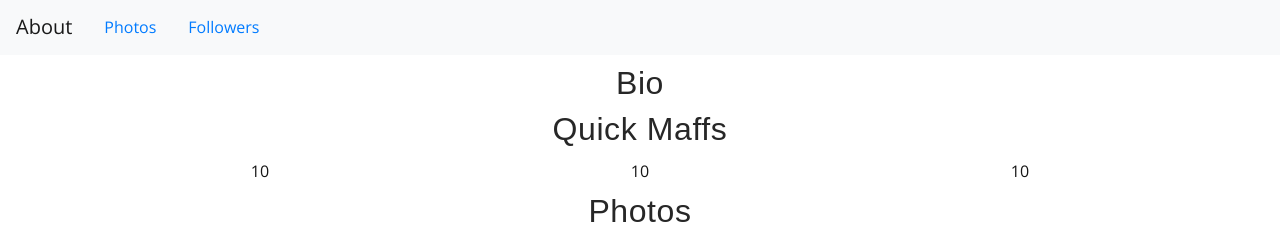
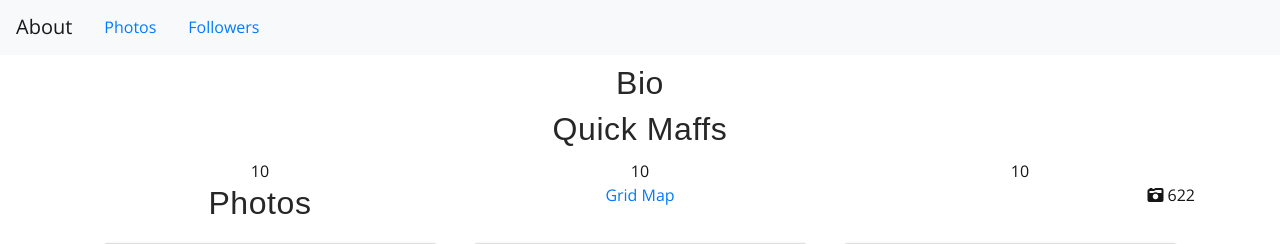
Before and after one commit to T620/globe, a Flask app: page /user/profile/ in a window 1280 px wide. Shown: the part 207-451 px from the top of the page. Run offline with Flask 2, Linux system fonts and the light colour scheme; a user stored in the database is signed in; data comes from the database, SQL or seed files in the repository; parts of the project's set-up code (start-up, migrations or seed data) failed here and were passed over; some libraries are stand-ins or nearby versions; some web fonts are replaced.

Commit message:
fixed photos grid, added profile header on collapse, minor tweaks

```diff
--- a/globe/templates/user/profile.html
+++ b/globe/templates/user/profile.html
@@ -1,6 +1,6 @@
 {% extends 'base.html' %}
 {% block content %}
-
+<body data-spy="scroll" data-target=".profile-header-collapse" data-offset="50">
 <section>
 	<div class="profile-header">
 		<div class="row">
@@ -15,8 +15,12 @@
 			</div>
 		</div>
 	</div>
+	<div class="profile-header-collapse">
+		<img class="profile-header-img" src="{{url_for('static', filename='img/default_profile.jpg')}}" width="75px" height="75px">
+		<h3>Joe Bloggs</h3>
+	</div>
 	<div class="profile-sub-nav">
-		<nav class="navbar navbar-expand-lg navbar-light bg-light">
+		<nav class="navbar navbar-expand-lg navbar-light bg-light fixed-top sticky-top">
 			<a class="navbar-brand" href="/">About</a>
 			<a class="nav-item nav-link" href="/explore/">Photos</a>
 			<a class="nav-item nav-link" href="/explore/">Followers</a>
@@ -41,31 +45,93 @@
 			</div>
 		</div>
 		<div class="profile-main_gallery">
-			<h2 class="section-heading">Photos</h2>
-			<div class="row">
+			<div class="row ma-1">
+				<div class="col text-left">
+					<h2 class="section-heading gallery-nav">Photos</h2>
+				</div>
+				<div class="col text-center">
+					<div class="photos-toggle gallery-nav inline">
+						<a href="#0" class="active">Grid</a>
+
+						<span class="seperator"></span>
+
+						<a href="#0" class="">Map</a>
+					</div>
+				</div>
+				<div class="col text-right">
+					<div class="stat gallery-nav">
+						<i class="fa fa-camera-retro"></i> 622
+					</div>
+				</div>
+			</div>
+			<div class="row no-gutters">
 				<div class="col-xs-12 col-sm-4">
-            		<div class="card">
+            		<div class="card gallery">
+              			<img src="{{url_for('static', filename='img/default_profile.jpg')}}" alt="Card image cap" width="100%" height="250px">
+            		</div>
+				</div>
+				<div class="col-xs-12 col-sm-4">
+            			<div class="card gallery">
               				<img src="{{url_for('static', filename='img/default_profile.jpg')}}" alt="Card image cap" width="100%" height="250px">
-              				<p class="card-text">Label</p>
             			</div>
 					</div>
-					<div class="col-xs-12 col-sm-4">
-            			<div class="card">
+				<div class="col-xs-12 col-sm-4">
+            			<div class="card gallery">
               				<img src="{{url_for('static', filename='img/default_profile.jpg')}}" alt="Card image cap" width="100%" height="250px">
               				<p class="card-text"></p>
             			</div>
 					</div>
-					<div class="col-xs-12 col-sm-4">
-            			<div class="card">
-              				<img src="{{url_for('static', filename='img/default_profile.jpg')}}" alt="Card image cap" width="100%" height="250px">
+			</div>
+
+			<div class="row no-gutters">
+				<div class="col-xs-12 col-sm-4">
+            			<div class="card gallery">
+              				<img src="/static/img/default_profile.jpg" alt="Card image cap" width="100%" height="250px">
               				<p class="card-text"></p>
             			</div>
 					</div>
+				<div class="col-xs-12 col-sm-4">
+            			<div class="card gallery">
+              				<img src="/static/img/default_profile.jpg" alt="Card image cap" width="100%" height="250px">
+              				<p class="card-text"></p>
+            			</div>
+					</div>
+				<div class="col-xs-12 col-sm-4">
+            		<div class="card gallery">
+              				<img src="/static/img/default_profile.jpg" alt="Card image cap" width="100%" height="250px">
+            			</div>
+					</div>
 				</div>
+
+				<div class="row ma-1">
+					<div class="col text-left">
+						<p class="gallery-nav">Previous</h2>
+					</div>
+					<div class="col text-center">
+						<div class="gallery-nav inline">
+							<a href="#0" class="active">1</a> of <a href="#0" class="">6</a>
+						</div>
+					</div>
+					<div class="col text-right">
+						<p class="gallery-nav">Next</h2>
+					</div>
+				</div>
+
+
 			</div>
 		</div>
-	</div>
+	</div><!--/container-->
 
 </section>
+<script>
+$(document).scroll(function () {
+    var y = $(this).scrollTop();
+    if (y > 385) {
+        $('.profile-header-collapse').fadeIn("smooth");
+    } else if (y < 385){
+        $('.profile-header-collapse').fadeOut("smooth");
+    }
 
+});
+</script>
 {% endblock %}
```
